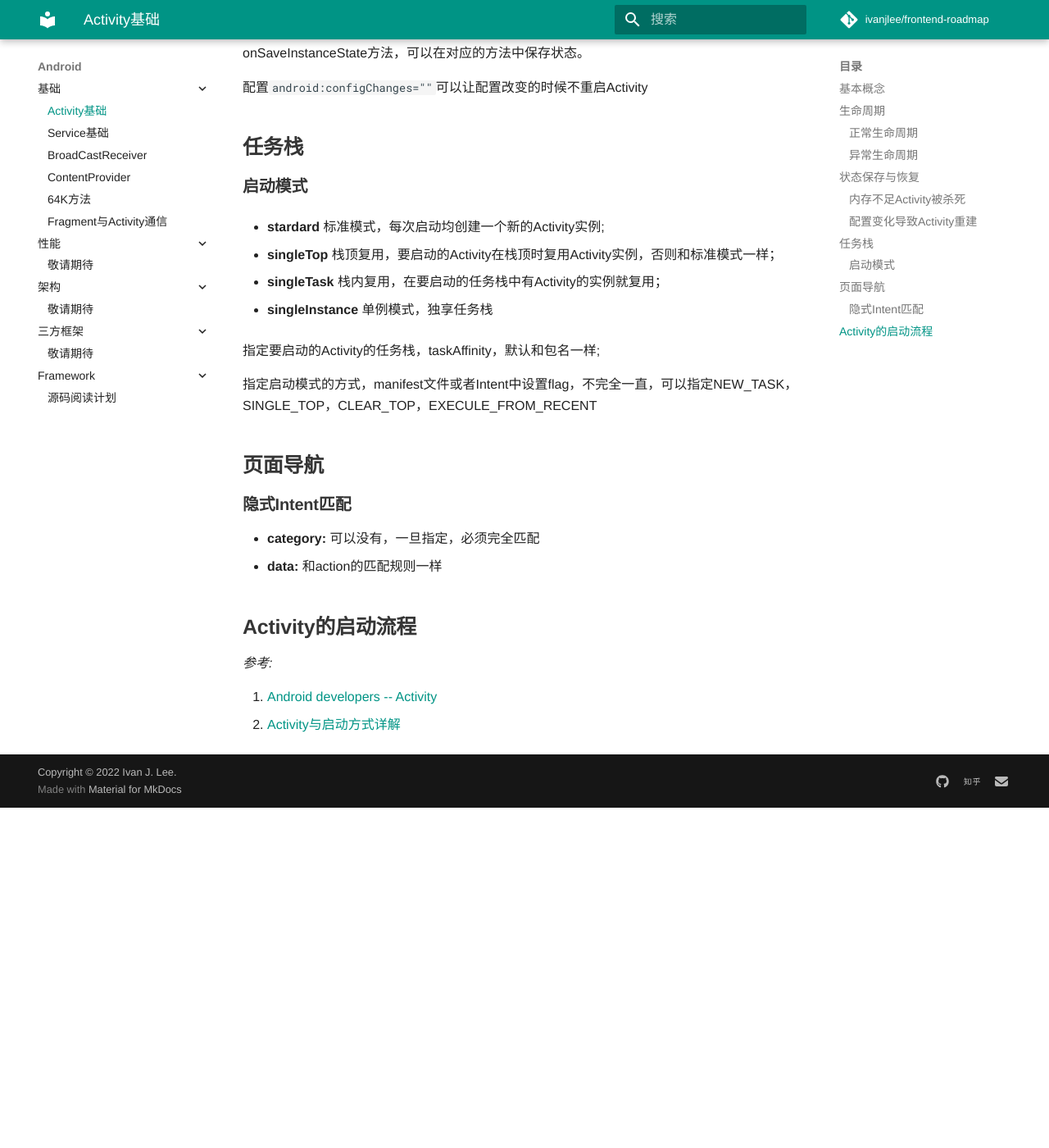
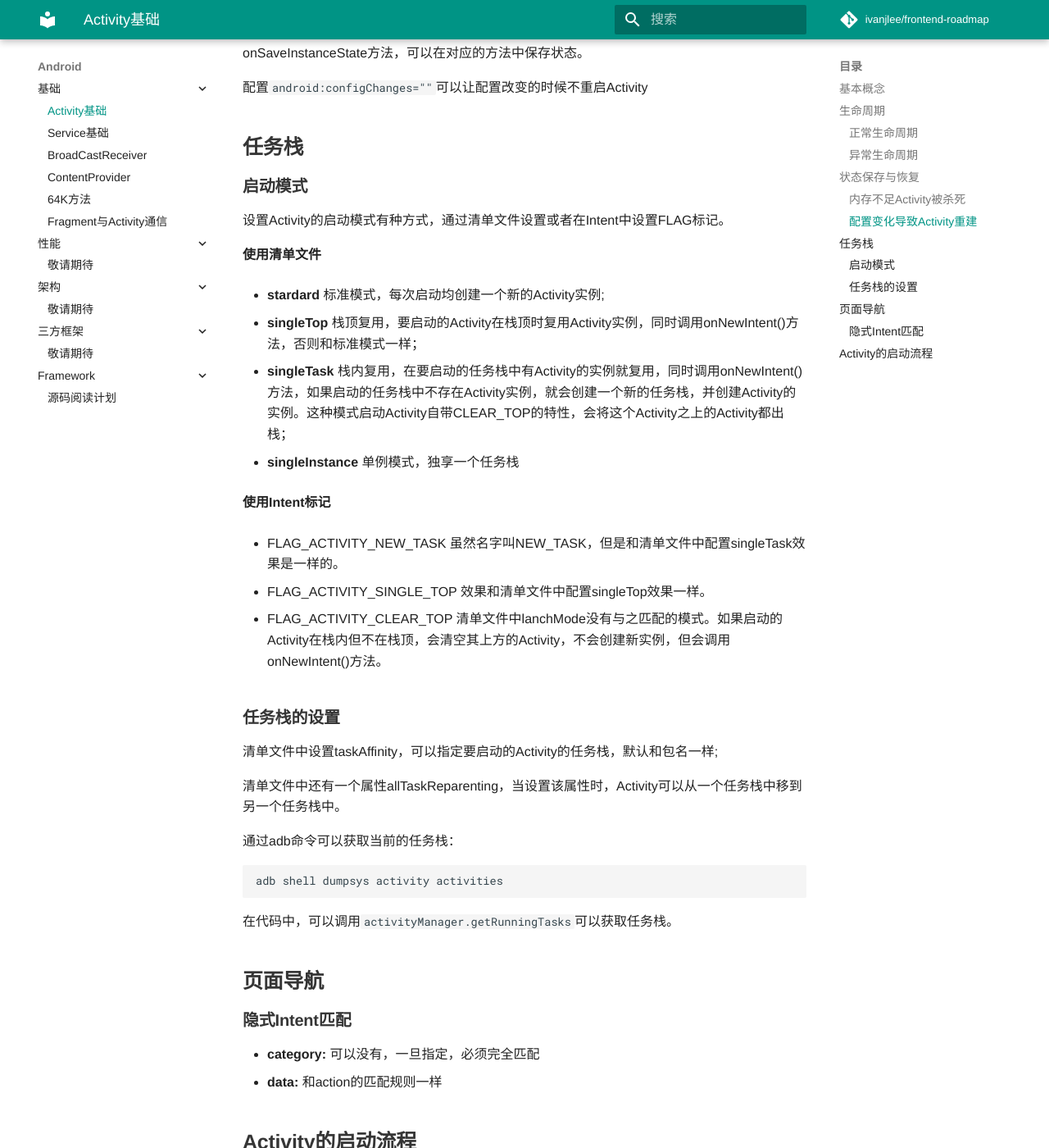
Before and after one commit to konokol/frontend-skill-tree, an MkDocs documentation site: the page built from docs/Android/1-Basic/Activity.md, in a window 1280 px wide and 1400 px high, scrolled down 4356 px. Shown: the whole window at 82% size. Built offline with MkDocs 1.6.1 and Material for MkDocs 9.7.7, drawn with Linux system fonts in a browser that asks for light colours; some web fonts are replaced; comment, search, counter and statistics services are not loaded; before the commit the page ends 5341 px from its top, so only the background shows below that.

Commit message:
add task

````diff
--- a/docs/Android/1-Basic/Activity.md
+++ b/docs/Android/1-Basic/Activity.md
@@ -117,19 +117,41 @@ onSaveInstanceState方法在onCreate方法之后调用，参数也是一个Bundl
 
 ### 启动模式
 
+设置Activity的启动模式有种方式，通过清单文件设置或者在Intent中设置FLAG标记。
+
+**使用清单文件**
+
 - **stardard** 标准模式，每次启动均创建一个新的Activity实例;
 
-- **singleTop** 栈顶复用，要启动的Activity在栈顶时复用Activity实例，否则和标准模式一样；
+- **singleTop** 栈顶复用，要启动的Activity在栈顶时复用Activity实例，同时调用onNewIntent()方法，否则和标准模式一样；
 
-- **singleTask** 栈内复用，在要启动的任务栈中有Activity的实例就复用；
+- **singleTask** 栈内复用，在要启动的任务栈中有Activity的实例就复用，同时调用onNewIntent()方法，如果启动的任务栈中不存在Activity实例，就会创建一个新的任务栈，并创建Activity的实例。这种模式启动Activity自带CLEAR_TOP的特性，会将这个Activity之上的Activity都出栈；
 
-- **singleInstance** 单例模式，独享任务栈
+- **singleInstance** 单例模式，独享一个任务栈
 
+**使用Intent标记**
 
+- FLAG_ACTIVITY_NEW_TASK
+  虽然名字叫NEW_TASK，但是和清单文件中配置singleTask效果是一样的。
 
-  指定要启动的Activity的任务栈，taskAffinity，默认和包名一样;
+- FLAG_ACTIVITY_SINGLE_TOP
+  效果和清单文件中配置singleTop效果一样。
 
-指定启动模式的方式，manifest文件或者Intent中设置flag，不完全一直，可以指定NEW_TASK，SINGLE_TOP，CLEAR_TOP，EXECULE_FROM_RECENT
+- FLAG_ACTIVITY_CLEAR_TOP
+  清单文件中lanchMode没有与之匹配的模式。如果启动的Activity在栈内但不在栈顶，会清空其上方的Activity，不会创建新实例，但会调用onNewIntent()方法。
+
+### 任务栈的设置
+
+清单文件中设置taskAffinity，可以指定要启动的Activity的任务栈，默认和包名一样;
+
+清单文件中还有一个属性allTaskReparenting，当设置该属性时，Activity可以从一个任务栈中移到另一个任务栈中。
+
+通过adb命令可以获取当前的任务栈：
+```
+adb shell dumpsys activity activities
+```
+
+在代码中，可以调用```activityManager.getRunningTasks```可以获取任务栈。
 
 ## 页面导航
 
````
